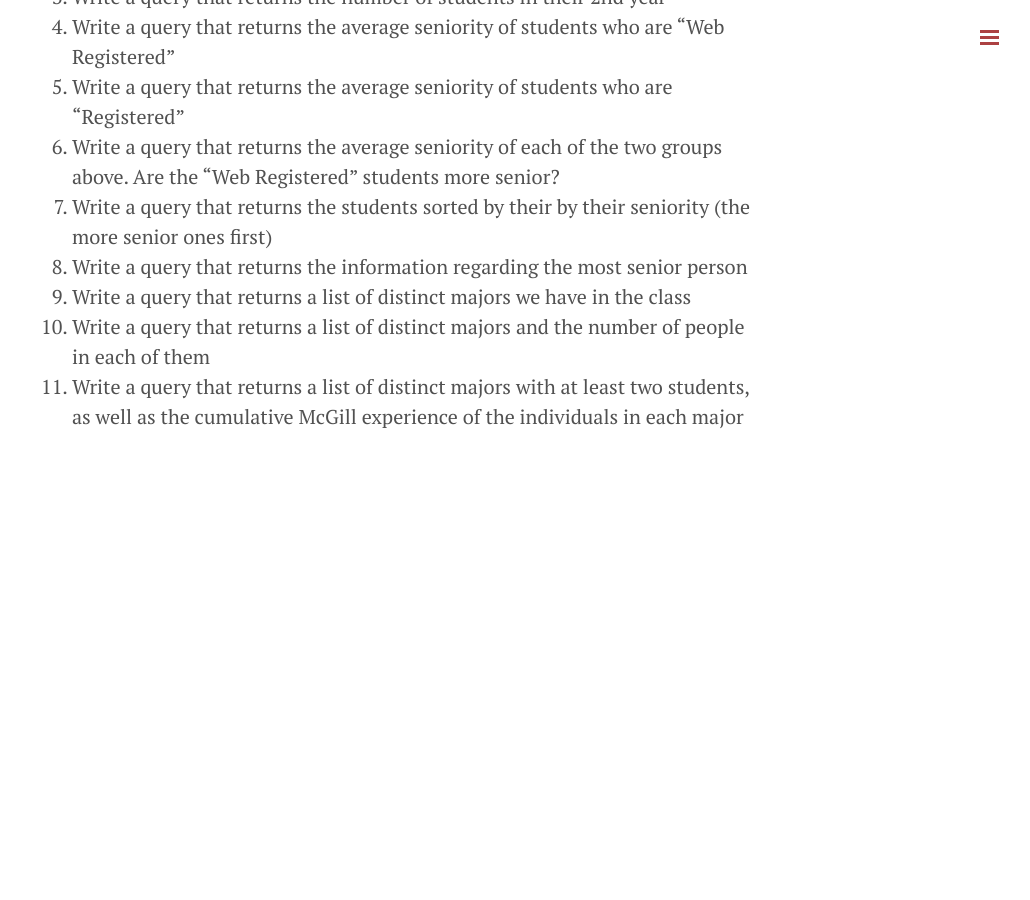
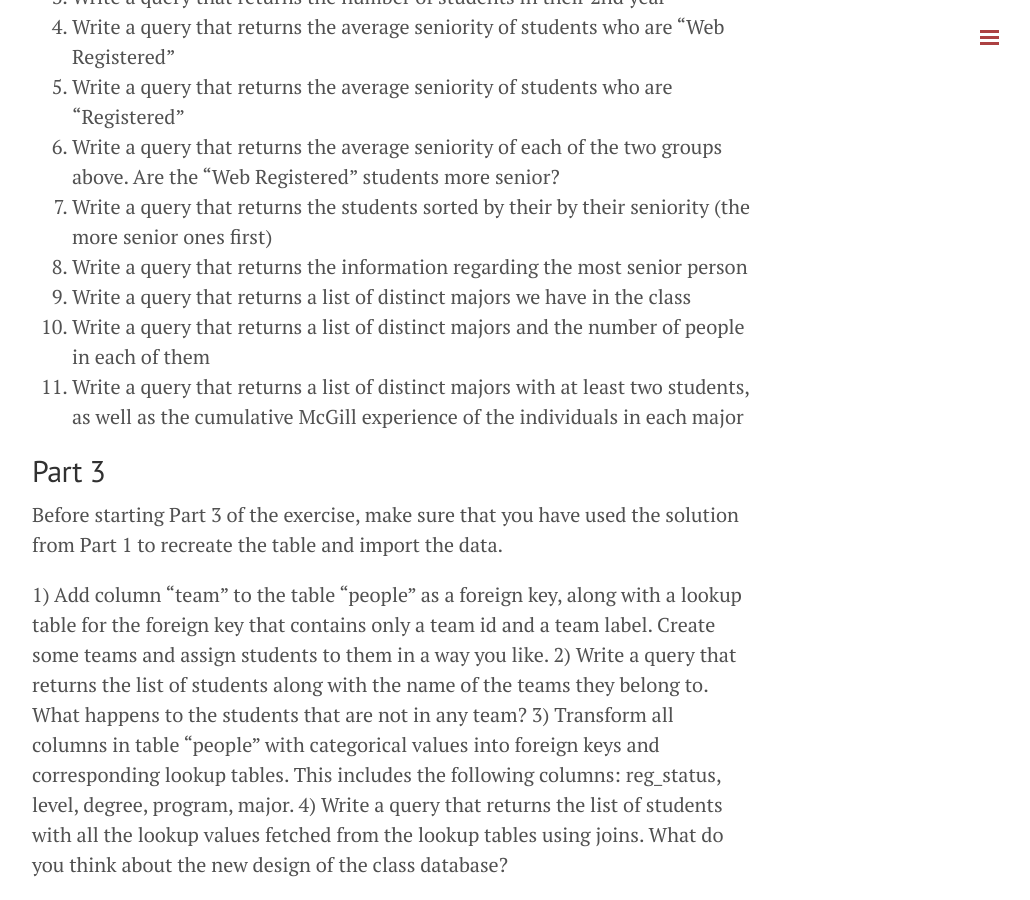
Before and after one commit to retrography/data-management, a Jekyll site: the page built from exercises/exercise_01.markdown, in a window 1280 px wide and 900 px high, scrolled down 2254 px. Shown: the whole window, without its empty margins (248-1278 px from the left). Built offline with Jekyll 4.4.1, drawn with Linux system fonts in a browser that asks for light colours; Markdown is read by kramdown in place of the engine named in the settings; before the commit the page ends 2706 px from its top, so only the background shows below that.

Commit message:
Update exercise_01.markdown
Added Part 3

```diff
--- a/exercises/exercise_01.markdown
+++ b/exercises/exercise_01.markdown
@@ -66,3 +66,12 @@ Now check your email and save the `.csv` file you have received. This is the lis
 
 <!--- ## Solution to Part 2 --->
 <!--- {% gist retrography/6b419f21ee5b674f13db %} --->
+
+## Part 3
+
+Before starting Part 3 of the exercise, make sure that you have used the solution from Part 1 to recreate the table and import the data.
+
+1) Add column "team" to the table "people" as a foreign key, along with a lookup table for the foreign key that contains only a team id and a team label. Create some teams and assign students to them in a way you like.
+2) Write a query that returns the list of students along with the name of the teams they belong to. What happens to the students that are not in any team?
+3) Transform all columns in table "people" with categorical values into foreign keys and corresponding lookup tables. This includes the following columns: reg_status, level, degree, program, major.
+4) Write a query that returns the list of students with all the lookup values fetched from the lookup tables using joins. What do you think about the new design of the class database?
```
